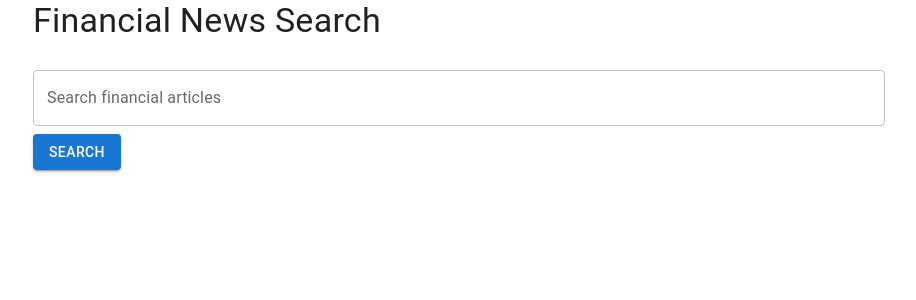
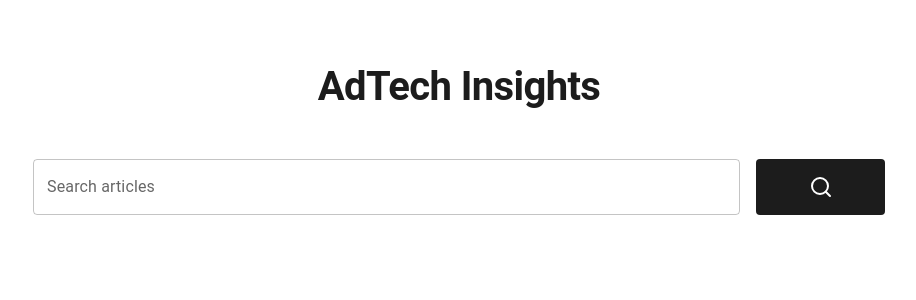
Before and after one commit to rsolomonjr/fin-dashboard, a Next.js app: page / in a window 1280 px wide. Shown: the top 300 px of the page, without its empty margins (181-1097 px from the left). Built offline with nearby package versions, Linux system fonts and the light colour scheme.

Commit message:
adtech updates

```diff
--- a/package.json
+++ b/package.json
@@ -12,6 +12,10 @@
     "@emotion/react": "^11.13.3",
     "@emotion/styled": "^11.13.0",
     "@mui/material": "^5.16.7",
+    "axios": "^1.7.7",
+    "google-auth-library": "^9.14.1",
+    "googleapis": "^144.0.0",
+    "lucide-react": "^0.445.0",
     "next": "14.2.8",
     "react": "^18",
     "react-dom": "^18"
--- a/pages/index.js
+++ b/pages/index.js
@@ -1,14 +1,51 @@
 import React, { useState } from 'react';
 import {
-  Container,
   TextField,
   Button,
   Typography,
-  List,
-  ListItem,
-  ListItemText,
-  CircularProgress
+  Container,
+  Grid,
+  Card,
+  CardContent,
+  CardActions,
+  ThemeProvider,
+  createTheme
 } from '@mui/material';
+import { Search as SearchIcon } from 'lucide-react';
+
+import axios from 'axios';
+
+const NEWS_API_KEY = '6b27f085df724fa9b1631e862970ad62';
+const NEWS_API_URL = 'https://newsapi.org/v2/everything';
+
+const theme = createTheme({
+  palette: {
+    primary: {
+      main: '#1c1c1c', // Dark gray for primary color
+    },
+    secondary: {
+      main: '#f5f5f5', // Light gray for secondary color
+    },
+    background: {
+      default: '#ffffff', // White background
+    },
+  },
+  typography: {
+    fontFamily: '"Roboto", "Helvetica", "Arial", sans-serif',
+    h1: {
+      fontSize: '2.5rem',
+      fontWeight: 700,
+    },
+    h2: {
+      fontSize: '2rem',
+      fontWeight: 600,
+    },
+    body1: {
+      fontSize: '1rem',
+      lineHeight: 1.6,
+    },
+  },
+});
 
 const Home = () => {
   const [searchTerm, setSearchTerm] = useState('');
@@ -17,51 +54,127 @@ const Home = () => {
 
   const handleSearch = async () => {
     setLoading(true);
-    // TODO: Replace this with actual API call when available
-    await new Promise(resolve => setTimeout(resolve, 1000));
-    setArticles([
-      { id: 1, title: 'Sample Financial Article 1', description: 'This is a placeholder for article 1.' },
-      { id: 2, title: 'Sample Financial Article 2', description: 'This is a placeholder for article 2.' },
-    ]);
+    try {
+      const response = await axios.get(NEWS_API_URL, {
+        params: {
+          q: `${searchTerm} AND (adtech OR "ad tech" OR advertising OR marketing)`,
+          language: 'en',
+          sortBy: 'publishedAt',
+          pageSize: 10,
+          apiKey: NEWS_API_KEY
+        }
+      });
+
+      const articles = response.data.articles
+        .filter(article =>
+          article.title !== "[Removed]" &&
+          article.description !== "[Removed]"
+        )
+        .map((article, index) => ({
+          id: index,
+          title: article.title,
+          description: article.description,
+          url: article.url,
+          publishedAt: article.publishedAt,
+          source: article.source.name
+        }));
+
+      setArticles(articles);
+    } catch (error) {
+      console.error('Error fetching articles:', error);
+      // Handle the error appropriately
+    } finally {
       setLoading(false);
+    }
   };
 
   return (
-    <Container maxWidth="md">
-      <Typography variant="h4" component="h1" gutterBottom>
-        Financial News Search
+    <ThemeProvider theme={theme}>
+    <Container maxWidth="md" sx={{ py: 8 }}>
+      <Typography variant="h1" component="h1" gutterBottom align="center"
+                  sx={{ mb: 6, color: 'primary.main' }}>
+        AdTech Insights
       </Typography>
+
+      <Grid container spacing={2} alignItems="center" sx={{ mb: 6 }}>
+        <Grid item xs={10}>
           <TextField
             fullWidth
             variant="outlined"
-        label="Search financial articles"
+            label="Search articles"
             value={searchTerm}
             onChange={(e) => setSearchTerm(e.target.value)}
-        margin="normal"
+            onKeyDown={(e) => {
+              if (e.key === 'Enter') {
+                e.preventDefault();
+                handleSearch();
+              }
+            }}
+            sx={{
+              '& .MuiOutlinedInput-root': {
+                '&.Mui-focused fieldset': {
+                  borderColor: 'primary.main',
+                },
+              },
+            }}
           />
+        </Grid>
+        <Grid item xs={2}>
           <Button
             variant="contained"
             color="primary"
             onClick={handleSearch}
             disabled={loading}
+            fullWidth
+            sx={{
+              height: '56px',
+              boxShadow: 'none',
+              '&:hover': {
+                boxShadow: 'none',
+                backgroundColor: 'primary.dark',
+              },
+            }}
           >
-        Search
+            <SearchIcon />
           </Button>
-      {loading ? (
-        <CircularProgress style={{ marginTop: '20px' }} />
-      ) : (
-        <List>
+        </Grid>
+      </Grid>
+
+      <Grid container spacing={5}>
         {articles.map((article) => (
-            <ListItem key={article.id}>
-              <ListItemText
-                primary={article.title}
-                secondary={article.description}
-              />
-            </ListItem>
+          <Grid item xs={12} key={article.id}>
+            <Card sx={{
+              boxShadow: 'none',
+              border: '5px solid #111',
+              borderColor: 'secondary.main',
+              transition: '0.3s',
+              '&:hover': {
+                boxShadow: '0 4px 20px 0 rgba(0,0,0,0.5)',
+              },
+              padding: '16px '
+            }}>
+              <CardContent>
+                <Typography variant="h2" component="h2" gutterBottom>
+                  {article.title}
+                </Typography>
+                <Typography variant="body1" color="text.secondary" paragraph>
+                  {article.description}
+                </Typography>
+                <Typography variant="body2" color="text.secondary">
+                  {new Date(article.publishedAt).toLocaleDateString()}
+                </Typography>
+              </CardContent>
+              <CardActions>
+                <Button size="small" color="primary" href={article.url} target="_blank" rel="noopener noreferrer">
+                  Read More
+                </Button>
+              </CardActions>
+            </Card>
+          </Grid>
         ))}
-        </List>
-      )}
+      </Grid>
     </Container>
+  </ThemeProvider>
   );
 };
 
```
Also changed, not shown: 1 other file (tests, documents, lock files or other folders). Lines whose indentation alone changed are shown as unchanged.
